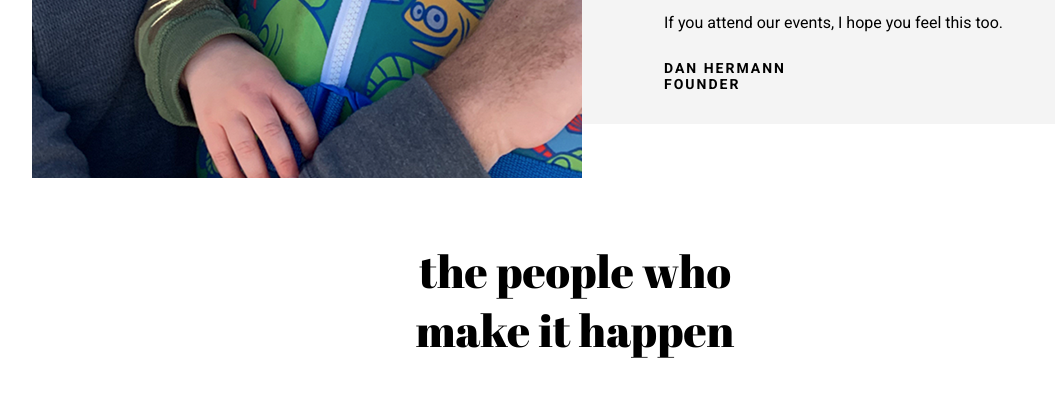
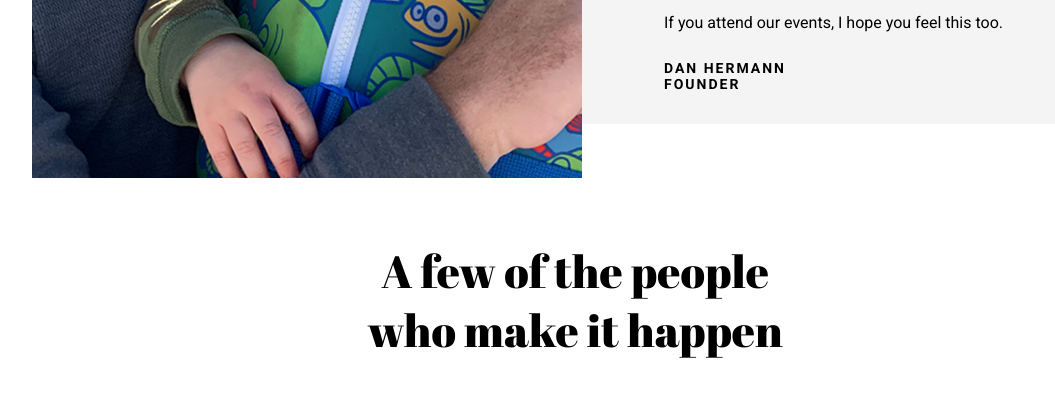
Before and after one commit to m-zamil/paintnite-about-us, a plain HTML site: page index.html in a window 1280 px wide. Shown: the part 3733-4129 px from the top of the page, without its empty margins (65-1120 px from the left). Drawn offline with nearby package versions, Linux system fonts and the light colour scheme; a script that the page names is missing.

Commit message:
title updated

```diff
--- a/assets/style.css
+++ b/assets/style.css
@@ -542,6 +542,9 @@ img {
 
 #thepeople .section__title {
   line-height: 1.2;
+  max-width: 375px;
+  margin-left: auto;
+  margin-right: auto;
 }
 
 .thepeople {
@@ -991,10 +994,10 @@ img {
     margin: auto;
   }
 
-
   #thepeople .section__title {
     line-height: 1.3;
     margin: 64px auto;
+    max-width: 450px;
   }
 
   .join {
--- a/index.html
+++ b/index.html
@@ -234,10 +234,7 @@
           </div>
         </section>
         <section id="thepeople">
-          <h2 class="section__title">
-            the people who <br />
-            make it happen
-          </h2>
+          <h2 class="section__title">A few of the people who make it happen</h2>
           <div class="thepeople">
             <iframe src="https://develop.dta.yaymaker.com/embeddable/eo-location-map" frameborder="0"></iframe>
           </div>
```
